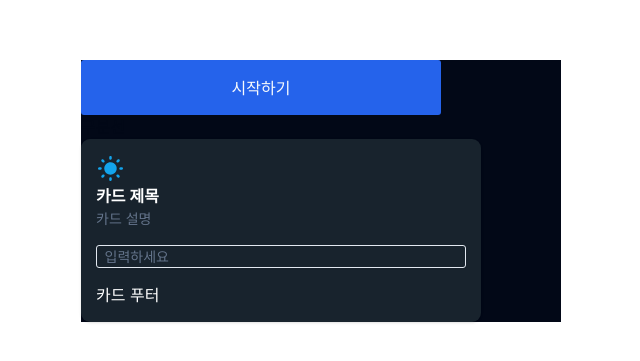
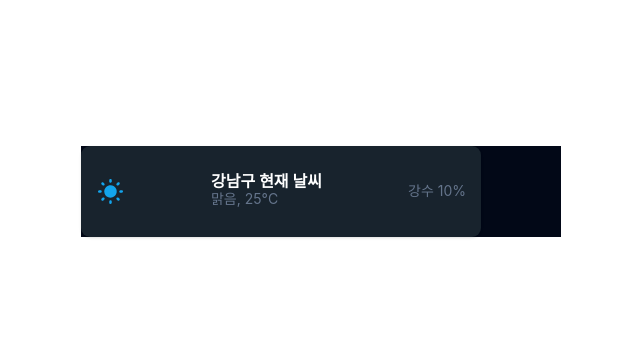
Before and after one commit to JJJ-un/WEANET, a React (Vite) app: page / in a window 1280 px wide. Shown: the part 209-570 px from the top of the page, without its empty margins (319-959 px from the left). Built offline with nearby package versions, Linux system fonts and the light colour scheme; a web font is replaced by a local one.

Commit message:
feat: 현재 날씨 UI 구현

```diff
--- a/src/routes/index.tsx
+++ b/src/routes/index.tsx
@@ -1,5 +1,4 @@
 import { createFileRoute } from "@tanstack/react-router";
-import { Button } from "@/shared/ui/button";
 import CurrentWeather from "@/widget/current-weather/ui/CurrentWeather";
 
 export const Route = createFileRoute("/")({
@@ -9,8 +8,6 @@ export const Route = createFileRoute("/")({
 function RouteComponent() {
   return (
     <div>
-      <Button>시작하기</Button>
-      <div>구분선</div>
       <CurrentWeather />
     </div>
   );
--- a/src/widget/current-weather/ui/CurrentWeather.tsx
+++ b/src/widget/current-weather/ui/CurrentWeather.tsx
@@ -1,20 +1,20 @@
 import * as S from "@/shared/ui/card";
-import { Input } from "@/shared/ui/input";
 import WeatherIcon from "@/shared/assets/icons/weather.svg?react";
 
 const CurrentWeather = () => {
   // wiget은 피그마 ui 컴포넌트와 제일 가깝나?
   return (
-    <S.Card className="w-[400px]">
-      <S.CardHeader>
+    <S.Card className="w-[400px] h-[91px] flex justify-center items-center gap-8">
+      <S.CardContent className="flex justify-between items-center w-full">
         <WeatherIcon />
-        <S.CardTitle>카드 제목</S.CardTitle>
-        <S.CardDescription>카드 설명</S.CardDescription>
-      </S.CardHeader>
-      <S.CardContent>
-        <Input placeholder="입력하세요" />
+        <div>
+          <S.CardTitle>강남구 현재 날씨</S.CardTitle>
+          <S.CardDescription>맑음, 25°C</S.CardDescription>
+        </div>
+        <div>
+          <S.CardDescription>강수 10%</S.CardDescription>
+        </div>
       </S.CardContent>
-      <S.CardFooter>카드 푸터</S.CardFooter>
     </S.Card>
   );
 };
```
